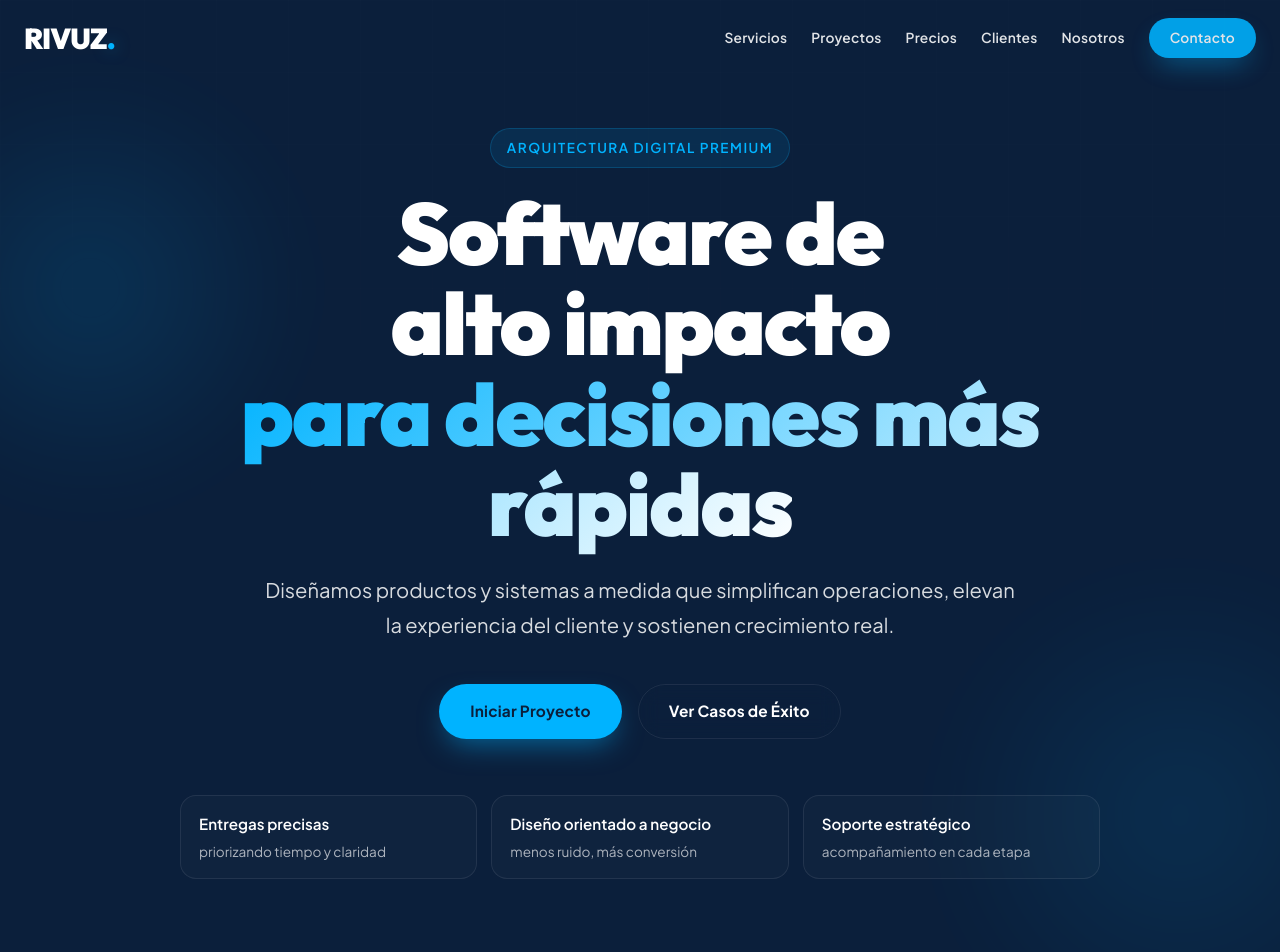
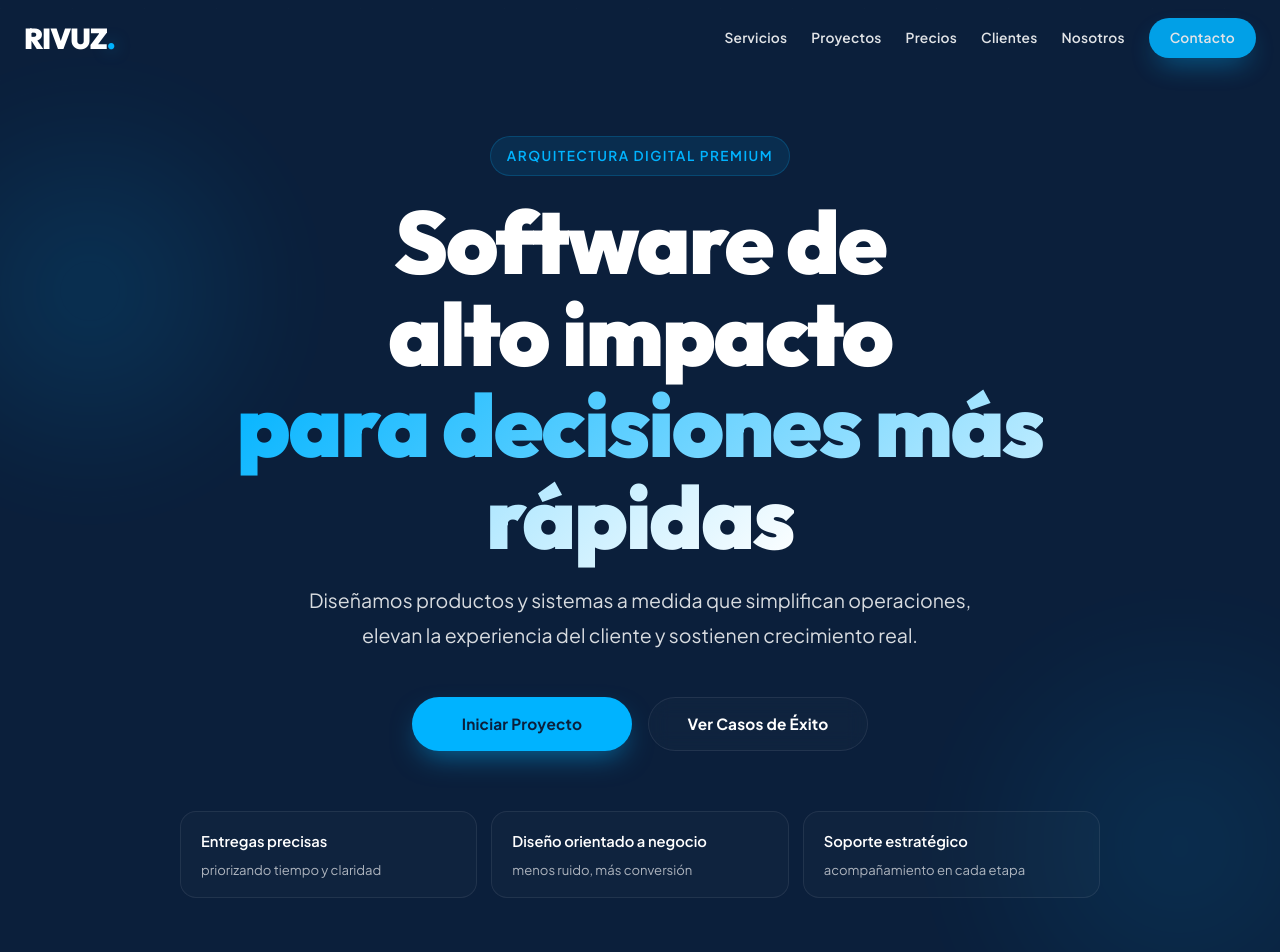
Before and after one commit to lihuensg/rivuz-react, a React (Vite) app: page / in a window 1280 px wide. Shown: the top 952 px of the page. Built offline with nearby package versions, Linux system fonts and the light colour scheme.

Commit message:
style: update transition effects and enhance UI elements across multiple components

```diff
--- a/src/components/Contact/Contact.css
+++ b/src/components/Contact/Contact.css
@@ -73,7 +73,7 @@
     color: white;
     font-size: 1rem;
     font-family: inherit;
-    transition: all 0.3s ease;
+    transition: border-color 0.3s var(--ease-premium), box-shadow 0.3s var(--ease-premium), background 0.3s var(--ease-premium);
 }
 
 .glow-input:focus {
@@ -81,6 +81,10 @@
     border-color: var(--primary);
     background: rgba(255, 255, 255, 0.05);
     box-shadow: 0 0 15px rgba(0, 179, 255, 0.2);
+}
+
+.glow-input::placeholder {
+    color: rgba(255, 255, 255, 0.45);
 }
 
 .glow-input.is-invalid {
@@ -136,6 +140,12 @@ textarea.glow-input {
     align-items: center;
     gap: 10px;
     font-size: 0.9rem;
+}
+
+.contact-form button[disabled] {
+    opacity: 0.82;
+    cursor: not-allowed;
+    transform: none;
 }
 
 .loading-indicator {
--- a/src/components/Header/Header.css
+++ b/src/components/Header/Header.css
@@ -63,13 +63,32 @@
     font-size: 0.86rem;
     font-weight: 520;
     letter-spacing: 0.2px;
-    transition: color 0.3s ease, opacity 0.3s ease;
+    transition: color 0.3s var(--ease-premium), opacity 0.3s var(--ease-premium);
     opacity: 0.88;
+    position: relative;
+}
+
+.nav-links a:not(.btn)::after {
+    content: '';
+    position: absolute;
+    left: 0;
+    bottom: -6px;
+    width: 100%;
+    height: 1px;
+    background: rgba(0, 179, 255, 0.72);
+    transform: scaleX(0);
+    transform-origin: right;
+    transition: transform 0.35s var(--ease-premium);
 }
 
 .nav-links a:not(.btn):hover {
     color: var(--primary);
     opacity: 1;
+}
+
+.nav-links a:not(.btn):hover::after {
+    transform: scaleX(1);
+    transform-origin: left;
 }
 
 .btn-sm {
--- a/src/components/Hero/Hero.css
+++ b/src/components/Hero/Hero.css
@@ -3,8 +3,8 @@
     min-height: 100vh;
     display: flex;
     align-items: center;
-    padding-top: 128px;
-    padding-bottom: 96px;
+    padding-top: 136px;
+    padding-bottom: 108px;
     overflow: hidden;
     background: var(--bg-main);
 }
@@ -48,6 +48,17 @@
     background-size: 72px 72px;
     mask-image: linear-gradient(to bottom, rgba(0, 0, 0, 0.8), transparent 78%);
     opacity: 0.22;
+    animation: gridDrift 20s linear infinite;
+}
+
+@keyframes gridDrift {
+    from {
+        transform: translateY(0);
+    }
+
+    to {
+        transform: translateY(24px);
+    }
 }
 
 .hero-container {
@@ -57,15 +68,15 @@
 }
 
 .content-wrapper {
-    max-width: 920px;
+    max-width: 960px;
     margin: 0 auto;
     text-align: center;
 }
 
 .hero-title {
-    font-size: clamp(2.8rem, 6.8vw, 5.6rem);
-    margin-bottom: 22px;
-    letter-spacing: -1.8px;
+    font-size: clamp(3rem, 6.9vw, 5.9rem);
+    margin-bottom: 20px;
+    letter-spacing: -2px;
     font-family: 'Outfit', sans-serif;
     font-weight: 800;
     line-height: 1.04;
@@ -73,38 +84,48 @@
 }
 
 .hero-subtitle {
-    font-size: clamp(1.04rem, 1.7vw, 1.26rem);
+    font-size: clamp(1.02rem, 1.6vw, 1.22rem);
     color: rgba(255, 255, 255, 0.84);
-    max-width: 760px;
-    margin: 0 auto 42px;
-    line-height: 1.75;
+    max-width: 700px;
+    margin: 0 auto 44px;
+    line-height: 1.78;
 }
 
 .action-buttons {
     display: flex;
     gap: 16px;
     justify-content: center;
-    margin-bottom: 56px;
+    margin-bottom: 60px;
+}
+
+.action-buttons .btn {
+    min-width: 220px;
+}
+
+.action-buttons .btn-outline {
+    background: rgba(255, 255, 255, 0.02);
 }
 
 .hero-metrics {
     display: grid;
     grid-template-columns: repeat(3, 1fr);
     gap: 14px;
+    max-width: 920px;
+    margin: 0 auto;
 }
 
 .hero-metric {
-    background: rgba(255, 255, 255, 0.02);
-    border: 1px solid rgba(255, 255, 255, 0.08);
+    background: rgba(255, 255, 255, 0.018);
+    border: 1px solid rgba(255, 255, 255, 0.075);
     border-radius: 16px;
-    padding: 16px 18px;
+    padding: 18px 20px;
     text-align: left;
-    transition: all 0.35s ease;
+    transition: transform 0.35s var(--ease-premium), border-color 0.35s var(--ease-premium), background 0.35s var(--ease-premium), box-shadow 0.35s var(--ease-premium);
 }
 
 .hero-metric strong {
     display: block;
-    font-size: 0.95rem;
+    font-size: 0.92rem;
     color: var(--text-primary);
     margin-bottom: 6px;
     font-weight: 600;
@@ -112,15 +133,16 @@
 
 .hero-metric span {
     display: block;
-    font-size: 0.85rem;
+    font-size: 0.82rem;
     color: rgba(255, 255, 255, 0.66);
-    line-height: 1.45;
+    line-height: 1.5;
 }
 
 .hero-metric:hover {
     transform: translateY(-3px);
     border-color: rgba(0, 179, 255, 0.3);
     background: rgba(0, 179, 255, 0.06);
+    box-shadow: 0 12px 24px rgba(0, 0, 0, 0.2);
 }
 
 @media (max-width: 1024px) {
@@ -154,17 +176,22 @@
         flex-direction: column;
         padding: 0 16px;
         gap: 12px;
-        margin-bottom: 40px;
+        margin-bottom: 44px;
     }
 
     .action-buttons .btn {
         width: 100%;
+        min-width: 0;
     }
 
     .hero-metrics {
         grid-template-columns: 1fr;
         max-width: 560px;
         margin: 0 auto;
+    }
+
+    .hero-grid {
+        opacity: 0.16;
     }
 
     .hero-metric {
@@ -191,4 +218,8 @@
     .hero-metric {
         padding: 14px;
     }
+
+    .hero-orb {
+        opacity: 0.3;
+    }
 }
--- a/src/components/Pricing/Pricing.tsx
+++ b/src/components/Pricing/Pricing.tsx
@@ -82,6 +82,7 @@ const Pricing: React.FC = () => {
                 <h3 className="plan-name">{plan.name}</h3>
                 <p className="plan-desc">{plan.desc}</p>
               </div>
+              <div className="plan-divider" aria-hidden="true" />
               <ul className="features">
                 {plan.features.map((feature) => (
                   <li key={feature}>
--- a/src/components/Projects/Projects.css
+++ b/src/components/Projects/Projects.css
@@ -77,7 +77,7 @@
     padding: 0;
     overflow: hidden;
     cursor: pointer;
-    transition: transform 0.45s ease, box-shadow 0.45s ease, border-color 0.45s ease;
+    transition: transform 0.4s var(--ease-premium), box-shadow 0.4s var(--ease-premium), border-color 0.4s var(--ease-premium);
 }
 
 .orbit-node img {
@@ -121,7 +121,7 @@
     width: 100%;
     height: 100%;
     object-fit: cover;
-    transition: transform 0.6s ease;
+    transition: transform 0.6s var(--ease-premium);
 }
 
 .project-spotlight:hover .spotlight-image {
@@ -168,7 +168,7 @@
     letter-spacing: 0.8px;
     text-transform: uppercase;
     cursor: pointer;
-    transition: all 0.3s ease;
+    transition: transform 0.3s var(--ease-premium), background 0.3s var(--ease-premium), border-color 0.3s var(--ease-premium);
 }
 
 .spotlight-expand:hover {
@@ -192,7 +192,7 @@
     justify-content: center;
     cursor: pointer;
     z-index: 9;
-    transition: all 0.3s ease;
+    transition: transform 0.3s var(--ease-premium), background 0.3s var(--ease-premium), border-color 0.3s var(--ease-premium);
 }
 
 .orbit-nav:hover {
--- a/src/components/Services/Services.css
+++ b/src/components/Services/Services.css
@@ -41,7 +41,7 @@
     flex-direction: column;
     align-items: flex-start;
     text-align: left;
-    transition: transform 0.35s ease, border-color 0.35s ease, box-shadow 0.35s ease, background 0.35s ease;
+    transition: transform 0.35s var(--ease-premium), border-color 0.35s var(--ease-premium), box-shadow 0.35s var(--ease-premium), background 0.35s var(--ease-premium);
     background: rgba(15, 23, 42, 0.4);
     border: 1px solid var(--glass-border);
 }
--- a/src/components/Testimonials/Testimonials.css
+++ b/src/components/Testimonials/Testimonials.css
@@ -18,17 +18,26 @@
     display: flex;
     flex-direction: column;
     transition: transform 0.35s ease, border-color 0.35s ease, box-shadow 0.35s ease;
+    position: relative;
 }
 
 .testimonial-card:hover {
     transform: translateY(-5px);
     border-color: rgba(0, 179, 255, 0.3);
-    box-shadow: 0 10px 30px rgba(0, 0, 0, 0.3);
+    box-shadow: 0 16px 34px rgba(0, 0, 0, 0.28);
 }
 
 .quote-icon-wrapper {
     margin-bottom: 24px;
-    opacity: 0.8;
+    opacity: 0.88;
+    width: 44px;
+    height: 44px;
+    border-radius: 12px;
+    border: 1px solid rgba(0, 179, 255, 0.2);
+    background: rgba(0, 179, 255, 0.07);
+    display: inline-flex;
+    align-items: center;
+    justify-content: center;
 }
 
 .quote-text {
--- a/src/index.css
+++ b/src/index.css
@@ -22,6 +22,8 @@
 
   --section-padding: 140px 5%;
   --container-width: 1280px;
+  --ease-premium: cubic-bezier(0.22, 1, 0.36, 1);
+  --ease-snappy: cubic-bezier(0.32, 0.72, 0, 1);
 }
 
 * {
@@ -107,7 +109,7 @@ section {
   font-size: 0.96rem;
   letter-spacing: 0.2px;
   text-decoration: none;
-  transition: transform 0.35s ease, background 0.35s ease, border-color 0.35s ease, box-shadow 0.35s ease, color 0.35s ease;
+  transition: transform 0.35s var(--ease-premium), background 0.35s var(--ease-premium), border-color 0.35s var(--ease-premium), box-shadow 0.35s var(--ease-premium), color 0.35s var(--ease-premium), opacity 0.35s var(--ease-premium);
   cursor: pointer;
   border: 1px solid transparent;
   position: relative;
@@ -129,6 +131,15 @@ section {
   transform: translateY(-2px);
   background: #0099cc;
   box-shadow: 0 18px 34px -10px var(--primary-glow);
+}
+
+.btn:active {
+  transform: translateY(0);
+}
+
+.btn:focus-visible {
+  outline: 2px solid rgba(0, 179, 255, 0.85);
+  outline-offset: 2px;
 }
 
 .btn-outline {
@@ -172,16 +183,29 @@ section {
   -webkit-backdrop-filter: blur(20px);
   border: 1px solid var(--glass-border);
   border-radius: 24px;
+  box-shadow: 0 8px 24px rgba(0, 0, 0, 0.16);
 }
 
 /* Hover Glow Effect */
 .hover-glow {
-  transition: all 0.4s ease;
+  transition: transform 0.35s var(--ease-premium), box-shadow 0.35s var(--ease-premium), border-color 0.35s var(--ease-premium);
 }
 
 .hover-glow:hover {
   box-shadow: 0 0 30px 0 var(--primary-glow);
   border-color: rgba(0, 179, 255, 0.3);
+  transform: translateY(-4px);
+}
+
+@media (prefers-reduced-motion: reduce) {
+  *,
+  *::before,
+  *::after {
+    animation-duration: 0.01ms !important;
+    animation-iteration-count: 1 !important;
+    transition-duration: 0.01ms !important;
+    scroll-behavior: auto !important;
+  }
 }
 
 /* ─── Global Responsive ─── */
```
Also changed, not shown: src/components/Pricing/Pricing.css (+21 -13 lines).
